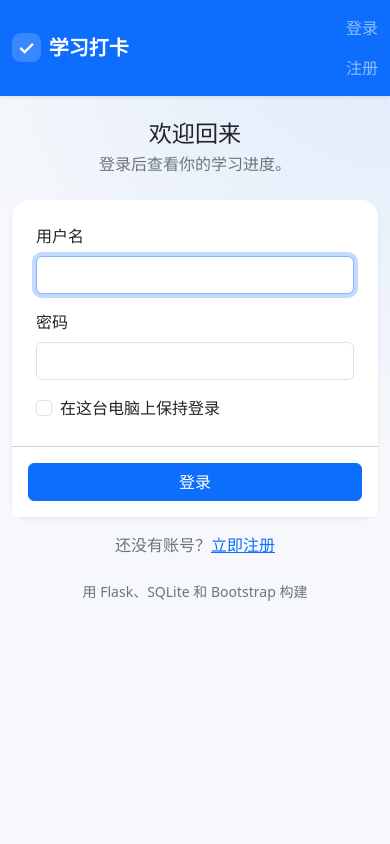
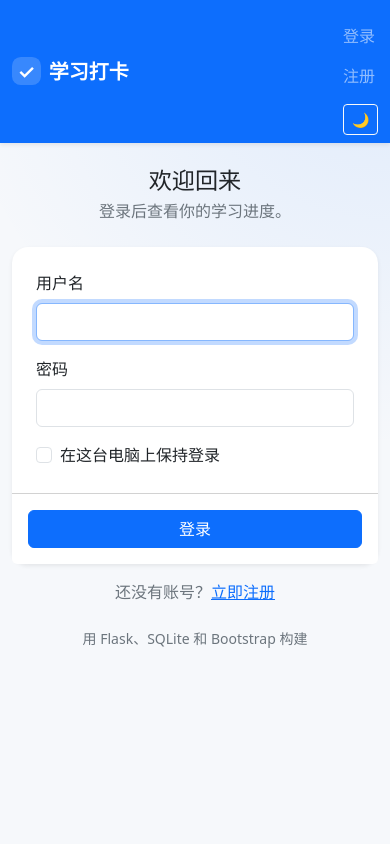
Before and after one commit to zcy-2006/python-flask-study-tracker, a Flask app: a page that uses templates/base.html in a window 390 px wide. Run offline with Flask 3, Linux system fonts and the light colour scheme; some libraries are stand-ins or nearby versions.

Commit message:
feat: add dark mode and keyboard shortcuts

```diff
--- a/static/app.js
+++ b/static/app.js
@@ -1,6 +1,71 @@
-document.addEventListener("submit", function (event) {
-    const message = event.target.dataset.confirm;
-    if (message && !window.confirm(message)) {
-        event.preventDefault();
+document.addEventListener("DOMContentLoaded", function () {
+    const root = document.documentElement;
+    const toggle = document.getElementById("theme-toggle");
+
+    function updateToggle() {
+        if (!toggle) return;
+        const isDark = root.getAttribute("data-bs-theme") === "dark";
+        toggle.textContent = isDark ? "☀️" : "🌙";
+        toggle.setAttribute("aria-pressed", String(isDark));
     }
+
+    if (toggle) {
+        updateToggle();
+        toggle.addEventListener("click", function () {
+            const nextTheme = root.getAttribute("data-bs-theme") === "dark" ? "light" : "dark";
+            root.setAttribute("data-bs-theme", nextTheme);
+            try {
+                localStorage.setItem("study-theme", nextTheme);
+            } catch (error) {
+                // Theme still applies when local storage is unavailable.
+            }
+            updateToggle();
+        });
+    }
+
+    document.addEventListener("submit", function (event) {
+        const message = event.target.dataset.confirm;
+        if (message && !window.confirm(message)) {
+            event.preventDefault();
+        }
+    });
+
+    document.querySelectorAll(".alert-dismissible").forEach(function (alert) {
+        window.setTimeout(function () {
+            const instance = window.bootstrap && window.bootstrap.Alert.getOrCreateInstance(alert);
+            if (instance) instance.close();
+        }, 5000);
+    });
+
+    document.addEventListener("keydown", function (event) {
+        const target = event.target;
+        const typing = target && (
+            target.tagName === "INPUT" ||
+            target.tagName === "TEXTAREA" ||
+            target.tagName === "SELECT" ||
+            target.isContentEditable
+        );
+
+        if (!typing && event.key === "/") {
+            const search = document.getElementById("q");
+            if (search) {
+                event.preventDefault();
+                search.focus();
+                search.select();
+            }
+        }
+
+        if (!typing && event.key.toLowerCase() === "n") {
+            const newLink = document.querySelector('a[href$="/records/new"]');
+            if (newLink) {
+                event.preventDefault();
+                window.location.href = newLink.href;
+            }
+        }
+
+        if ((event.ctrlKey || event.metaKey) && event.key === "Enter" && target && target.form) {
+            event.preventDefault();
+            target.form.requestSubmit();
+        }
+    });
 });
--- a/static/style.css
+++ b/static/style.css
@@ -138,3 +138,67 @@ body {
 .heatmap-day.is-future {
     opacity: 0.35;
 }
+
+
+:root {
+    --app-bg: #f6f8fb;
+    --app-glow: rgba(13, 110, 253, 0.10);
+    --app-track: #edf2f7;
+}
+
+[data-bs-theme="dark"] {
+    --app-bg: #0f172a;
+    --app-glow: rgba(77, 171, 247, 0.14);
+    --app-track: #243247;
+}
+
+body {
+    background:
+        radial-gradient(circle at top right, var(--app-glow), transparent 28rem),
+        var(--app-bg);
+}
+
+.card,
+.list-group-item,
+.table {
+    transition: background-color 180ms ease, color 180ms ease, border-color 180ms ease;
+}
+
+[data-bs-theme="dark"] .bg-light,
+[data-bs-theme="dark"] .card-footer.bg-white,
+[data-bs-theme="dark"] .card-header.bg-white {
+    background-color: #172033 !important;
+}
+
+[data-bs-theme="dark"] .table-light {
+    --bs-table-bg: #1b263b;
+    --bs-table-color: #e9ecef;
+}
+
+[data-bs-theme="dark"] .trend-bar-track,
+[data-bs-theme="dark"] .heatmap-day {
+    background: var(--app-track);
+}
+
+.navbar {
+    backdrop-filter: blur(12px);
+}
+
+kbd {
+    padding: 0.15rem 0.35rem;
+    border-radius: 0.35rem;
+    background: rgba(108, 117, 125, 0.15);
+    color: inherit;
+}
+
+@media (max-width: 991.98px) {
+    .navbar-nav {
+        align-items: flex-start !important;
+        padding-top: 0.5rem;
+    }
+
+    #theme-toggle {
+        margin-top: 0.5rem;
+        margin-left: 0 !important;
+    }
+}
--- /dev/null
+++ b/static/theme-init.js
@@ -0,0 +1,9 @@
+(function () {
+    try {
+        const saved = localStorage.getItem("study-theme");
+        const prefersDark = window.matchMedia("(prefers-color-scheme: dark)").matches;
+        document.documentElement.setAttribute("data-bs-theme", saved || (prefersDark ? "dark" : "light"));
+    } catch (error) {
+        document.documentElement.setAttribute("data-bs-theme", "light");
+    }
+})();
--- a/templates/base.html
+++ b/templates/base.html
@@ -1,9 +1,10 @@
 <!doctype html>
-<html lang="zh-CN">
+<html lang="zh-CN" data-bs-theme="light">
 <head>
     <meta charset="utf-8">
     <meta name="viewport" content="width=device-width, initial-scale=1">
     <title>{% block title %}学习打卡{% endblock %}</title>
+    <script src="{{ url_for('static', filename='theme-init.js') }}"></script>
     <link href="https://cdn.jsdelivr.net/npm/bootstrap@5.3.3/dist/css/bootstrap.min.css" rel="stylesheet">
     <link rel="stylesheet" href="{{ url_for('static', filename='style.css') }}">
 </head>
@@ -27,6 +28,7 @@
                     <a class="nav-link" href="{{ url_for('login') }}">登录</a>
                     <a class="nav-link" href="{{ url_for('register') }}">注册</a>
                 {% endif %}
+                <button id="theme-toggle" class="btn btn-sm btn-outline-light ms-lg-3" type="button" aria-label="切换主题" title="切换浅色/深色模式">🌙</button>
             </div>
         </div>
     </nav>
@@ -48,6 +50,9 @@
 
     <footer class="container pb-4 text-center text-secondary small">
         用 Flask、SQLite 和 Bootstrap 构建
+        {% if current_user.is_authenticated %}
+            <div class="mt-1">快捷键：<kbd>/</kbd> 搜索 · <kbd>N</kbd> 新增 · <kbd>Ctrl</kbd> + <kbd>Enter</kbd> 保存</div>
+        {% endif %}
     </footer>
 
     <script src="https://cdn.jsdelivr.net/npm/bootstrap@5.3.3/dist/js/bootstrap.bundle.min.js"></script>
```
Also changed, not shown: README.md.
